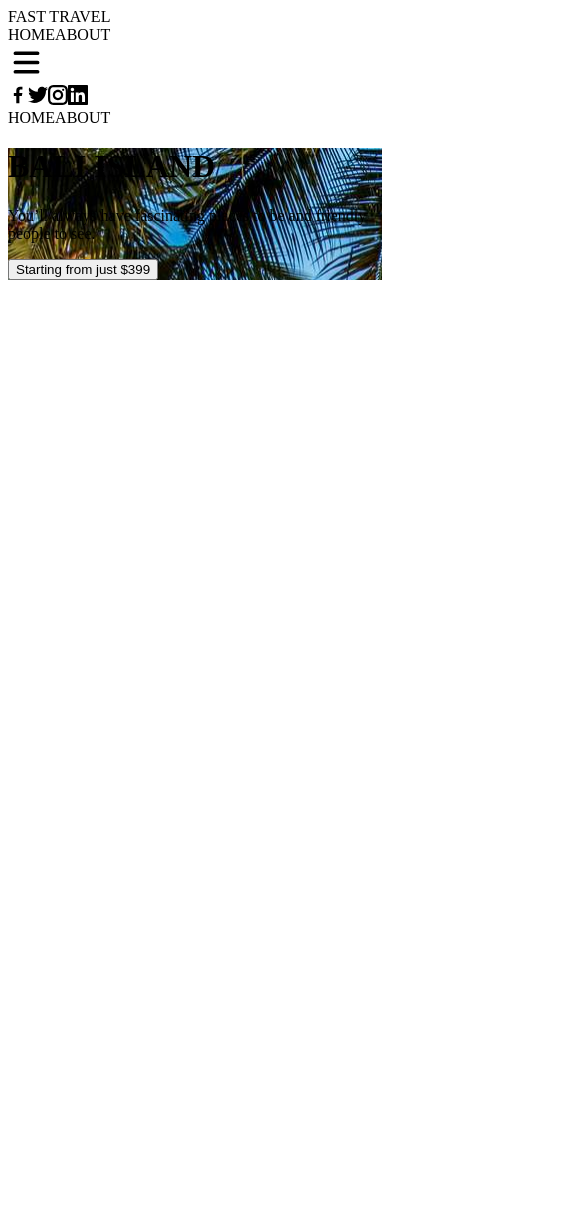
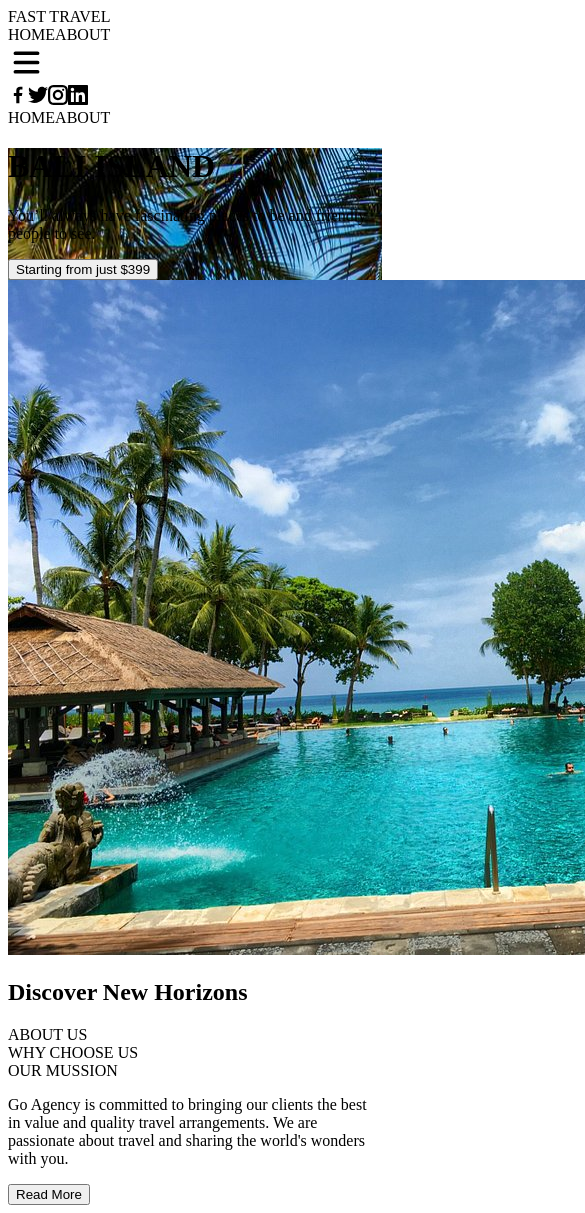
Before and after one commit to Sinkovskyy/travel_agency, a React (Create React App) app: page / in a window 390 px wide. Shown: the top 1213 px of the page, 585 px wide, since content can reach past the window. Before the commit the page ends 844 px from the top, so only its background shows below. Built offline with nearby package versions, Linux system fonts and the light colour scheme; the HTML template or start-up script is replaced by a standard one.

Commit message:
Adaptive version for discover panel done

```diff
--- a/src/App.js
+++ b/src/App.js
@@ -12,7 +12,7 @@ function App() {
       </header>
       <main>
         <Slidebar/>
-        {/* <About/> */}
+        <About/>
       </main>
 
       <footer>
--- a/src/components/About.js
+++ b/src/components/About.js
@@ -21,7 +21,7 @@ function Discover()
     return(
         <div className="discover">
             <div className="container image">
-                <img src="./images/bali.jpg"/>
+                <img src="./images/about1.jpg"/>
             </div>
             <div className="container info">
                 <h2>Discover New Horizons</h2>
--- a/src/styles/about.scss
+++ b/src/styles/about.scss
@@ -9,7 +9,8 @@
     {
     display: grid;
     grid-template-columns: 50% 50%;
-    margin-top: 8vh;
+    margin-top: 10vh;
+    height: 60vh;
 
         // Image container
         .image
@@ -20,7 +21,8 @@
 
             img
             {
-                width: 70%;
+                height:60%;
+                align-self: center;
             }
         }
 
@@ -32,25 +34,21 @@
             flex-direction: column;
             justify-content: center;
             padding-left: 50px;
-            width: 60%;
-            max-width: 460t
-            px;
+            width: 550px;
+            align-self: center;
 
 
             h2
             {
-                font-size: 27pt;
-                text-align: center;
+                font-size: 29pt;
+                margin-bottom: 25px;
             }
 
             // Slider
             .tag-slider
             {
-                margin-top: 20px;
                 display: flex;
                 flex-direction: row;
-                align-self: center;
-                justify-content: center;
 
                 .slide
                 {
@@ -63,7 +61,7 @@
 
                     a
                     {
-                        margin: 10px;
+                        margin: 14px;
                         font-weight: 300;
                         font-size: 13pt;
                     }
@@ -86,9 +84,10 @@
             p
             {
                 align-self: center;
-                padding-top: 20px;
+                padding-top: 30px;
+                padding-right: 15%;
                 font-weight: 300;
-                font-size: 15px;
+                font-size: 16px;
                 line-height: 1.5;
                 transition: all 1s ease-in;
             }
@@ -132,3 +131,243 @@
 
     }
 }
+
+
+
+@media screen and (max-width:1200px)
+{
+
+    .about
+    {
+
+        // Dicover container
+        .discover
+        {
+            // Image container
+            .image
+            {
+                padding-right: 0;
+
+                img
+                {
+                    height:50%;
+                }
+            }
+
+
+            // Text container
+            .info
+            {
+
+                width: 550px;
+
+
+                h2
+                {
+                    font-size: 26pt;
+                    margin-bottom: 22px;
+                }
+
+                // Slider
+                .tag-slider
+                {
+                    .slide
+                    {
+
+                        a
+                        {
+                            margin: 14px;
+                            font-weight: 300;
+                            font-size: 12pt;
+                        }
+                    }
+                }
+
+                // End slider
+
+                p
+                {
+                    font-size: 14px;
+                }
+
+                button
+                {
+                    font-size: 14pt;
+                    padding: 15px 20px ;
+                    width: 140px;
+
+                }
+
+                button:hover
+                {
+                    background-color: $white;
+                    border: 1px solid $black;
+                    color: $black;
+                }
+
+            }
+
+             // End Text container
+
+
+
+        }
+    }
+
+
+}
+
+
+@media screen and (max-width:1000px)
+{
+
+   .about
+   {
+        .discover
+        {
+            grid-template-columns: 100%;
+            grid-template-rows: 50% 50%;
+            height: 80vh;
+            justify-items: center;
+
+
+                // Image container
+                .image
+                {
+                    justify-content: center;
+                    img
+                    {
+                        height:100%;
+                        max-width: 100%;
+                    }
+                }
+
+                // Text container
+            .info
+            {
+                padding-left: 0;
+                width: 80%;
+
+
+
+                h2
+                {
+                    font-size: 25pt;
+                    margin-bottom: 25px;
+                }
+
+                // Slider
+                .tag-slider
+                {
+                    .slide
+                    {
+
+                        a
+                        {
+                            margin: 50px;
+                            font-size: 13pt;
+                        }
+                    }
+
+
+                }
+
+                // End slider
+
+                p
+                {
+                    padding-right: 5%;
+                    font-size: 16px;
+                    line-height: 1.7;
+
+                }
+
+
+
+
+
+
+        }
+
+         // End Text container
+
+
+
+
+
+        }
+   }
+
+
+
+
+}
+
+
+@media screen and (max-width:830px)
+{
+    .about
+    {
+        .discover
+        {
+
+            .info
+            {
+
+
+
+                .tag-slider
+                {
+
+                    .slide
+                    {
+                        a
+                        {
+                            margin: 25px;
+                            font-size: 12pt;
+                        }
+                    }
+                }
+            }
+        }
+    }
+
+}
+
+
+@media screen and (max-width:620px)
+{
+    .about
+    {
+        .discover
+        {
+            // Image container
+            .image
+            {
+
+
+                img
+                {
+                    width: 100%;
+                    height: auto;
+                }
+            }
+            .info
+            {
+                .tag-slider
+                {
+
+                    .slide
+                    {
+                        a
+                        {
+                            margin: 10px;
+                            font-size: 12pt;
+                        }
+                    }
+                }
+            }
+        }
+    }
+
+}
```
Also changed, not shown: public/images/about1.jpg (added).
